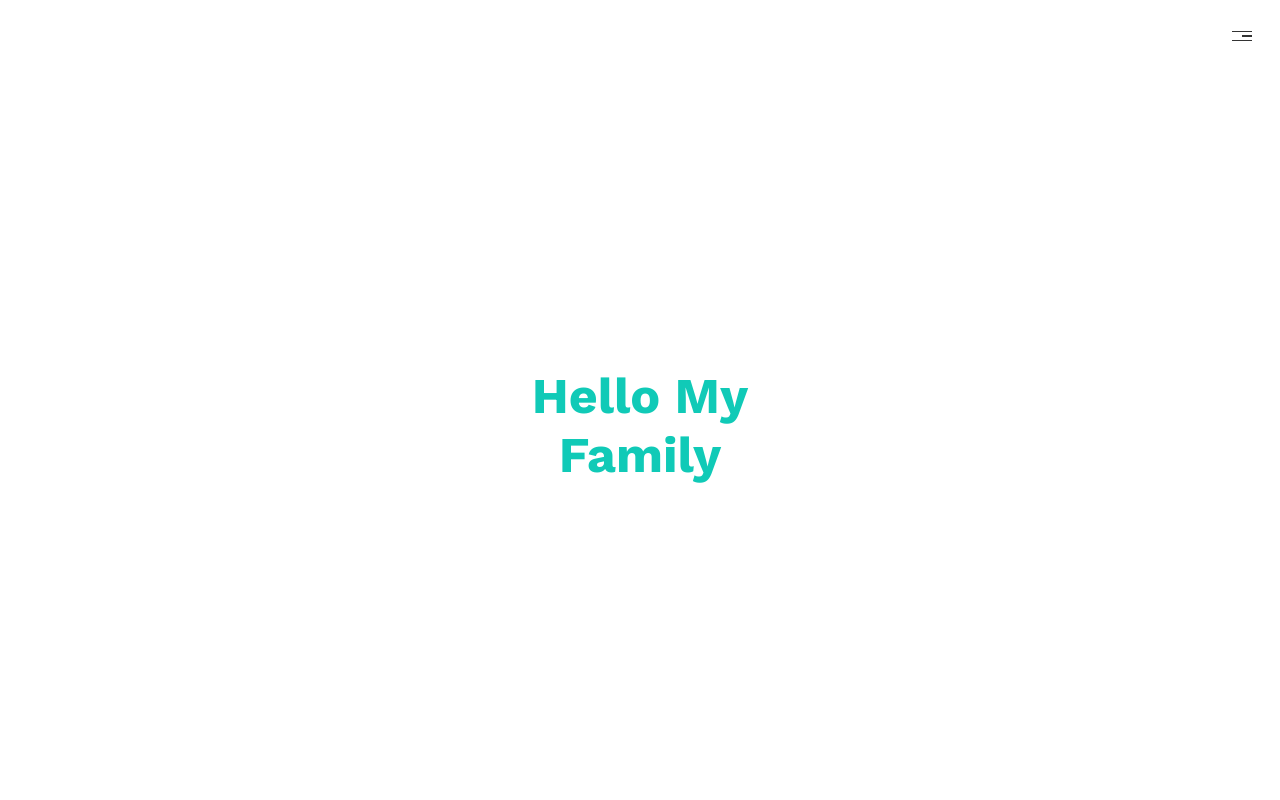
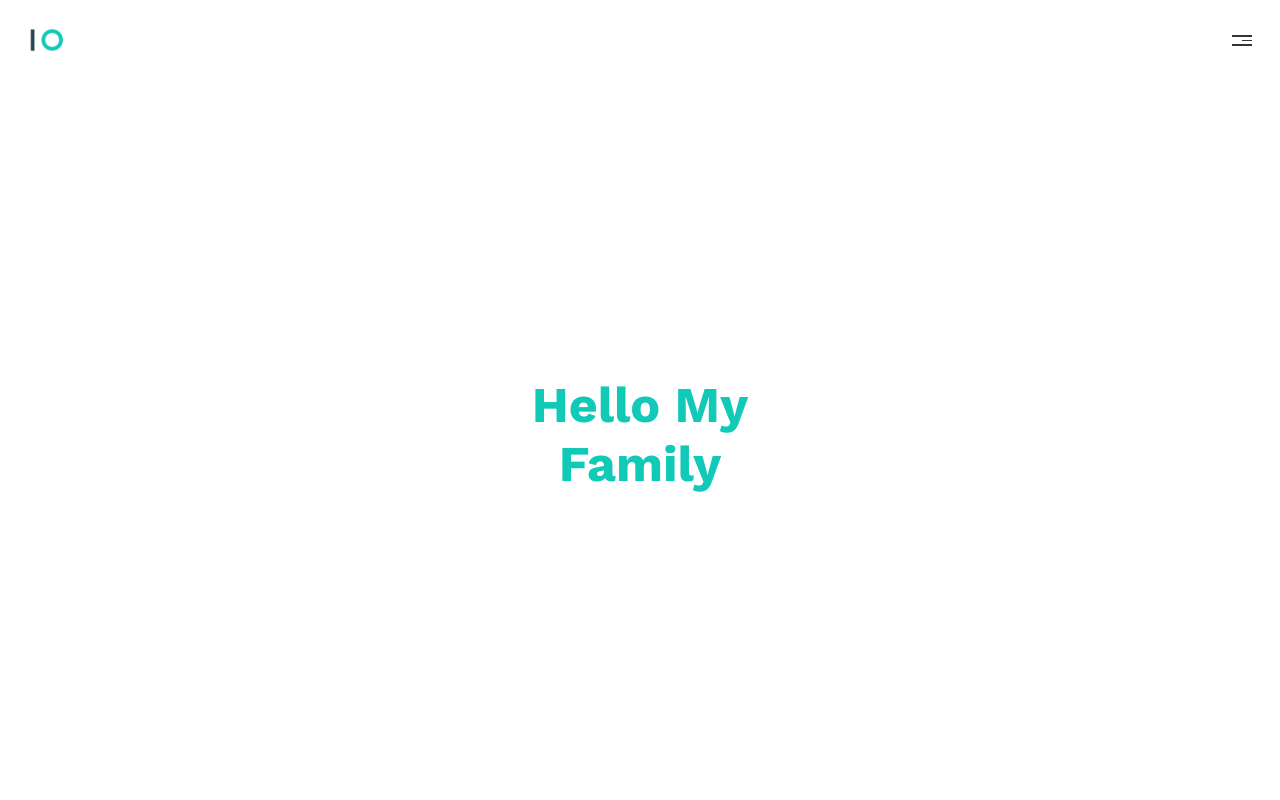
Before and after one commit to yamenshahood0-eng/Templateone, a plain HTML site: page index.html in a window 1280 px wide. Shown: the top 800 px of the page. Drawn offline with nearby package versions, Linux system fonts and the light colour scheme; files whose address does not match are found by name.

Commit message:
Update index.html

```diff
--- a/index.html
+++ b/index.html
@@ -23,7 +23,7 @@
     <!-- Start header  -->
     <div class="header">
         <div class="container">
-            <img class="logo" src="../project template one/image/logo.png" alt="">
+            <img class="logo" src="../image/logo.png" alt="">
         </div>
         <div class="links">
             <span class="icon">
```
